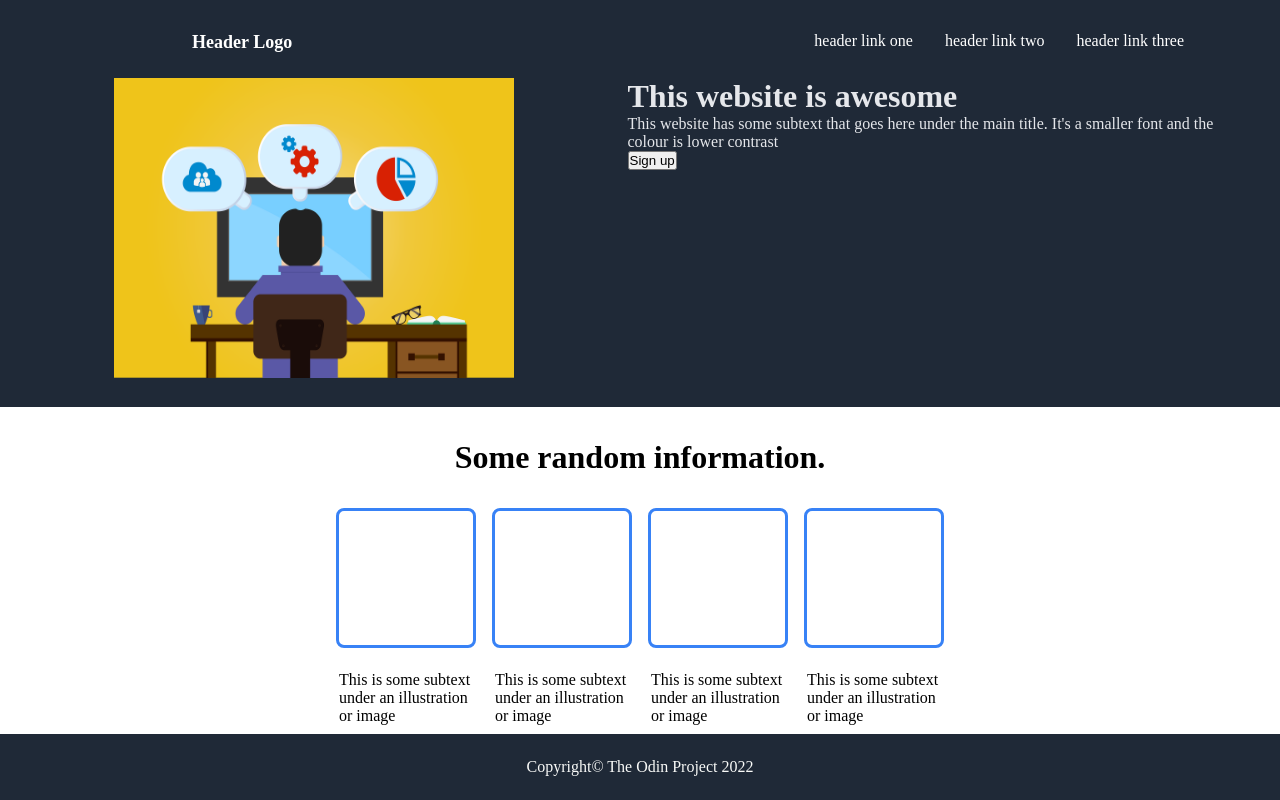
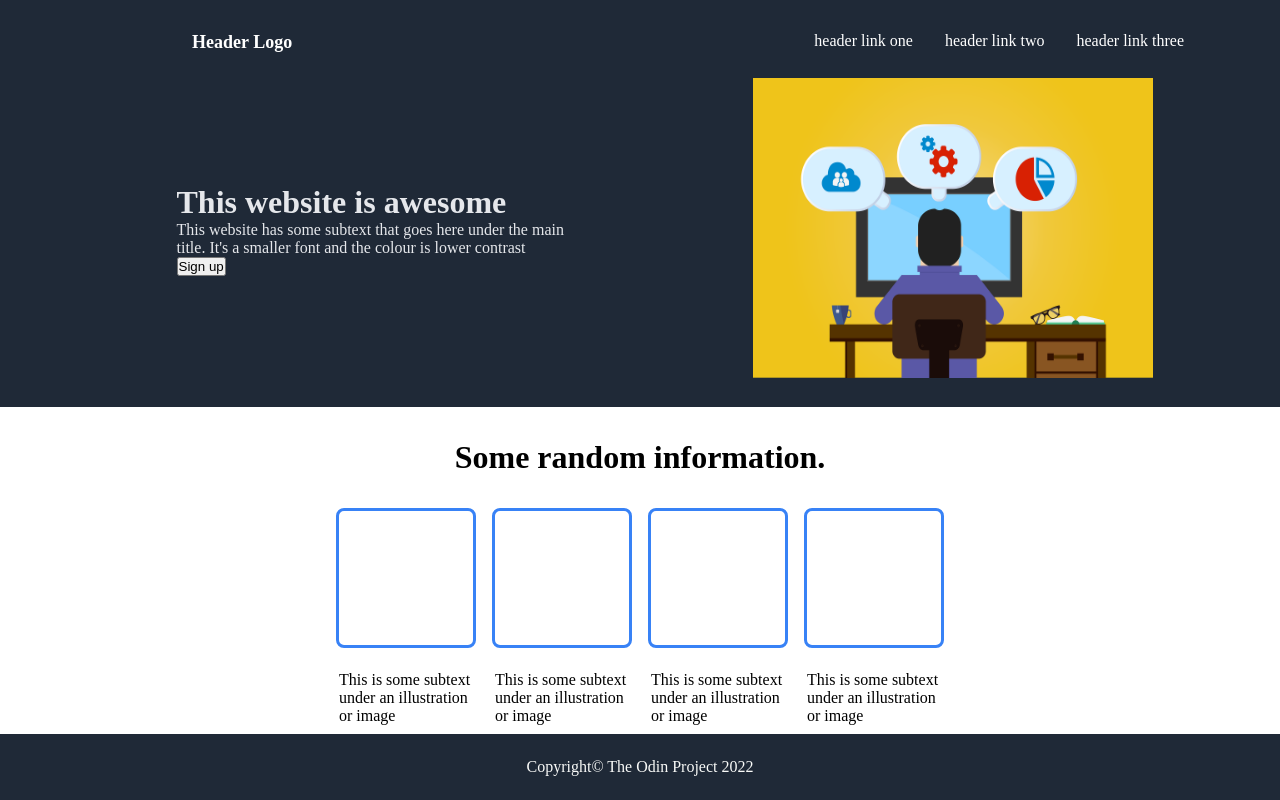
Before and after one commit to kev-er/landing_page, a plain HTML site: page index.html in a window 1280 px wide. Shown: the top 800 px of the page. Drawn offline with Linux system fonts and the light colour scheme.

Commit message:
thried commit

```diff
--- a/index.html
+++ b/index.html
@@ -20,12 +20,12 @@
     </div>
         <div class="hero-main">
                 <div class="wrapper_img">
-                    <img src="./img/developer-g729de9051_1920.png" alt="developer programming">
+                    <h1><b> This website is awesome</b></h1>
+                    <p>This website has some subtext that goes here under the main title. It's a smaller font and the colour is lower contrast</p>
+                    <button class="bnt">Sign up</button>
             </div>
             <div class="left-hero">
-            <h1><b> This website is awesome</b></h1>
-                    <p>This website has some subtext that goes here under the main title. It's a smaller font and the colour is lower contrast</p>
-                    <button class="bnt">Sign up</button>
+                <img src="./img/developer-g729de9051_1920.png" alt="developer programming">
             </div>
         </div>
         </div>
--- a/style.css
+++ b/style.css
@@ -45,12 +45,13 @@
 .wrapper_img {
     flex-direction: row;
     margin: auto;
+    max-width: 400px;
 }
 
 .left-hero {
     justify-content: flex-end;
     flex-direction: row-reverse;
-    flex-basis: 50%;
+    flex-basis: 40%;
 }
 
    ul li a {
```
